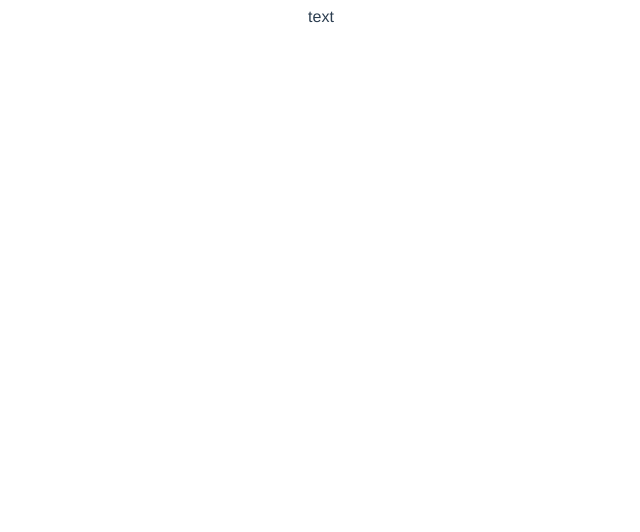
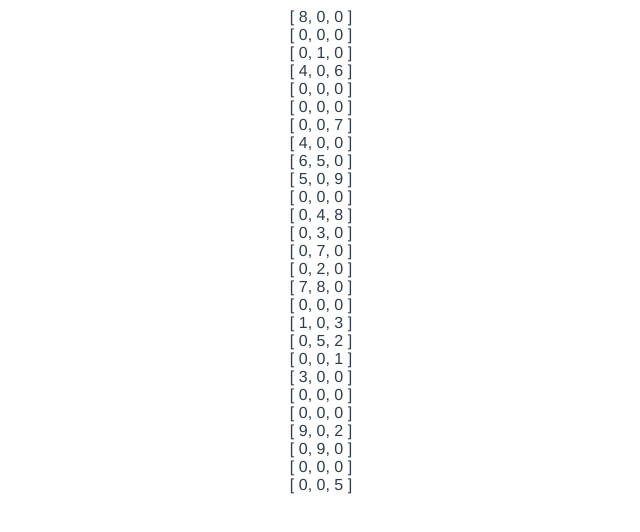
Before and after one commit to anpe9592/Sudoku-vue, a Vue app: page / in a window 1280 px wide. Shown: the top 532 px of the page, without its empty margins (319-959 px from the left). Built offline with nearby package versions, Linux system fonts and the light colour scheme.

Commit message:
print out array

```diff
--- a/src/components/Sudoku.vue
+++ b/src/components/Sudoku.vue
@@ -1,14 +1,54 @@
 <template>
-  <div class="hello">
-    text
+  <div class="Sudoku">
+    <div v-for="item in items" v-bind:key="item.id">
+      {{ item }}
+    </div>
   </div>
 </template>
 
 <script>
 export default {
   name: 'Sudoku',
-  props: {
-    msg: String
+  data () {
+    return {
+      items: [
+        [8, 0, 0],
+        [0, 0, 0],
+        [0, 1, 0],
+
+        [4, 0, 6],
+        [0, 0, 0],
+        [0, 0, 0],
+
+        [0, 0, 7],
+        [4, 0, 0],
+        [6, 5, 0],
+
+        [5, 0, 9],
+        [0, 0, 0],
+        [0, 4, 8],
+
+        [0, 3, 0],
+        [0, 7, 0],
+        [0, 2, 0],
+
+        [7, 8, 0],
+        [0, 0, 0],
+        [1, 0, 3],
+
+        [0, 5, 2],
+        [0, 0, 1],
+        [3, 0, 0],
+
+        [0, 0, 0],
+        [0, 0, 0],
+        [9, 0, 2],
+
+        [0, 9, 0],
+        [0, 0, 0],
+        [0, 0, 5]
+      ]
+    }
   }
 }
 </script>
```
